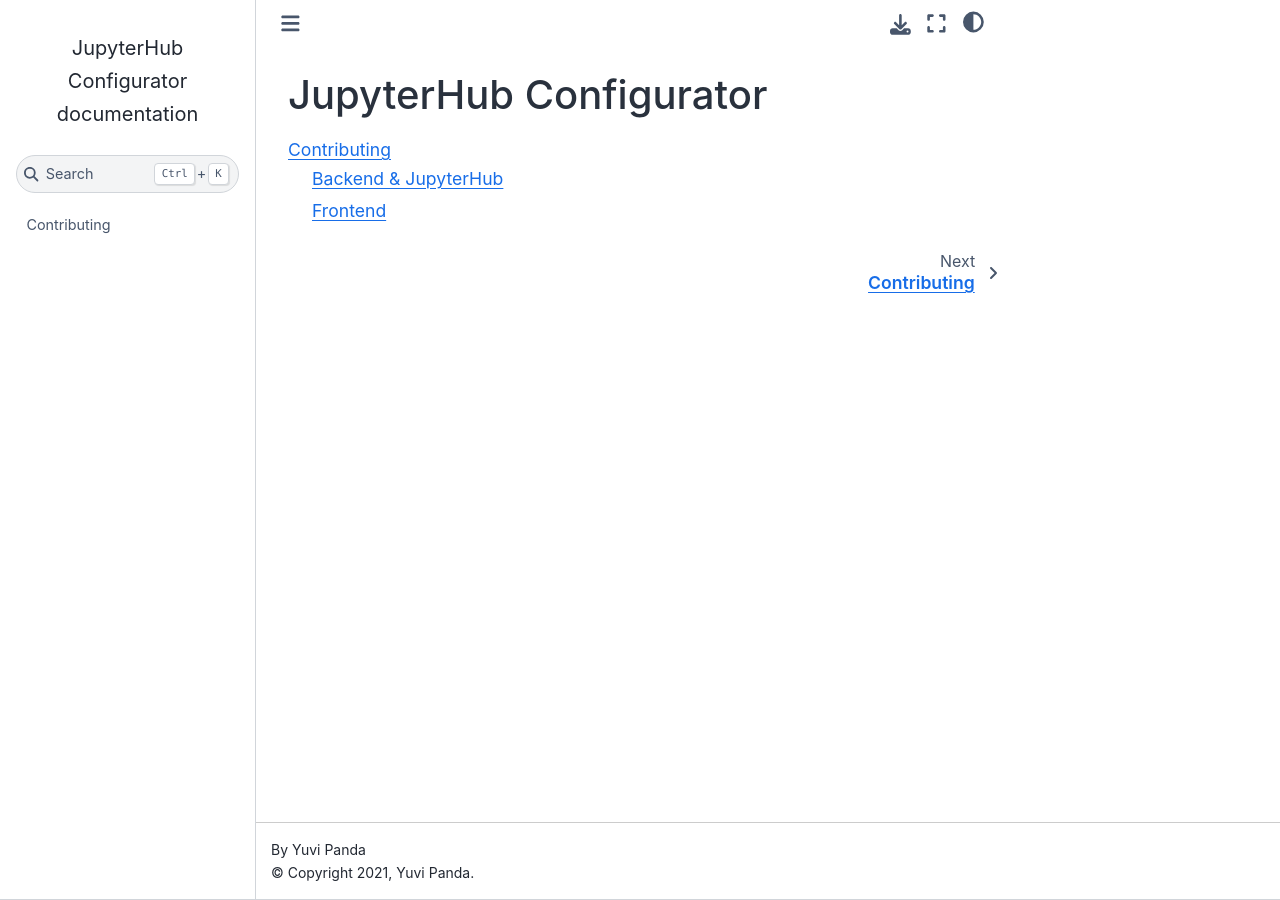
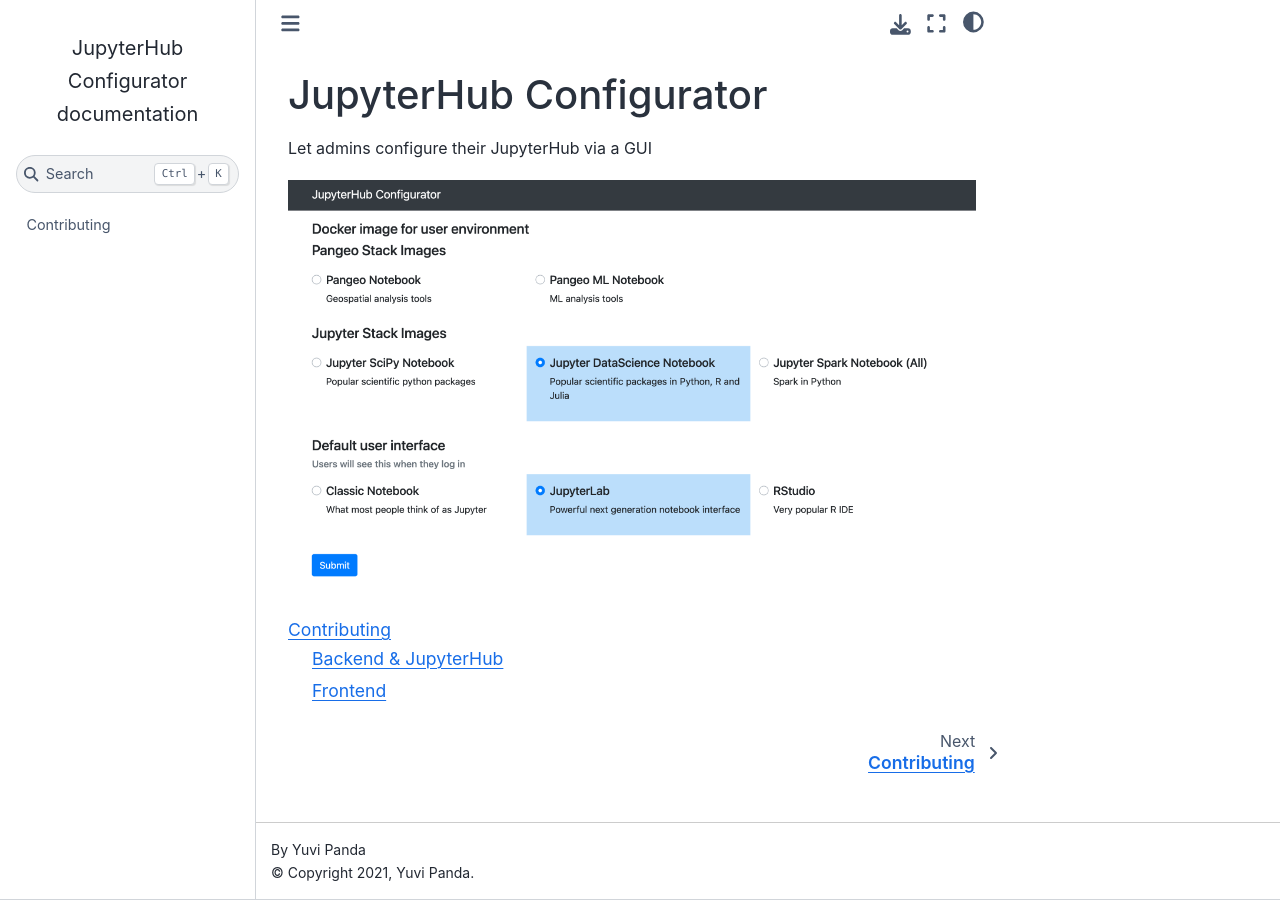
Before and after one commit to yuvipanda/jupyterhub-configurator, a Sphinx documentation site: the page built from docs/index.md, in a window 1280 px wide. Built offline with Sphinx 7.4.7 and the Sphinx Book theme 1.1.4, drawn with Linux system fonts in a browser that asks for light colours.

Commit message:
Add screenshot

````diff
--- a/docs/index.md
+++ b/docs/index.md
@@ -1,4 +1,8 @@
 # JupyterHub Configurator
+
+Let admins configure their JupyterHub via a GUI
+
+![](_static/screenshot.png)
 
 ```{toctree}
 contributing/
````
Also changed, not shown: README.md (+4 -1 lines), docs/_static/screenshot.png (added).
